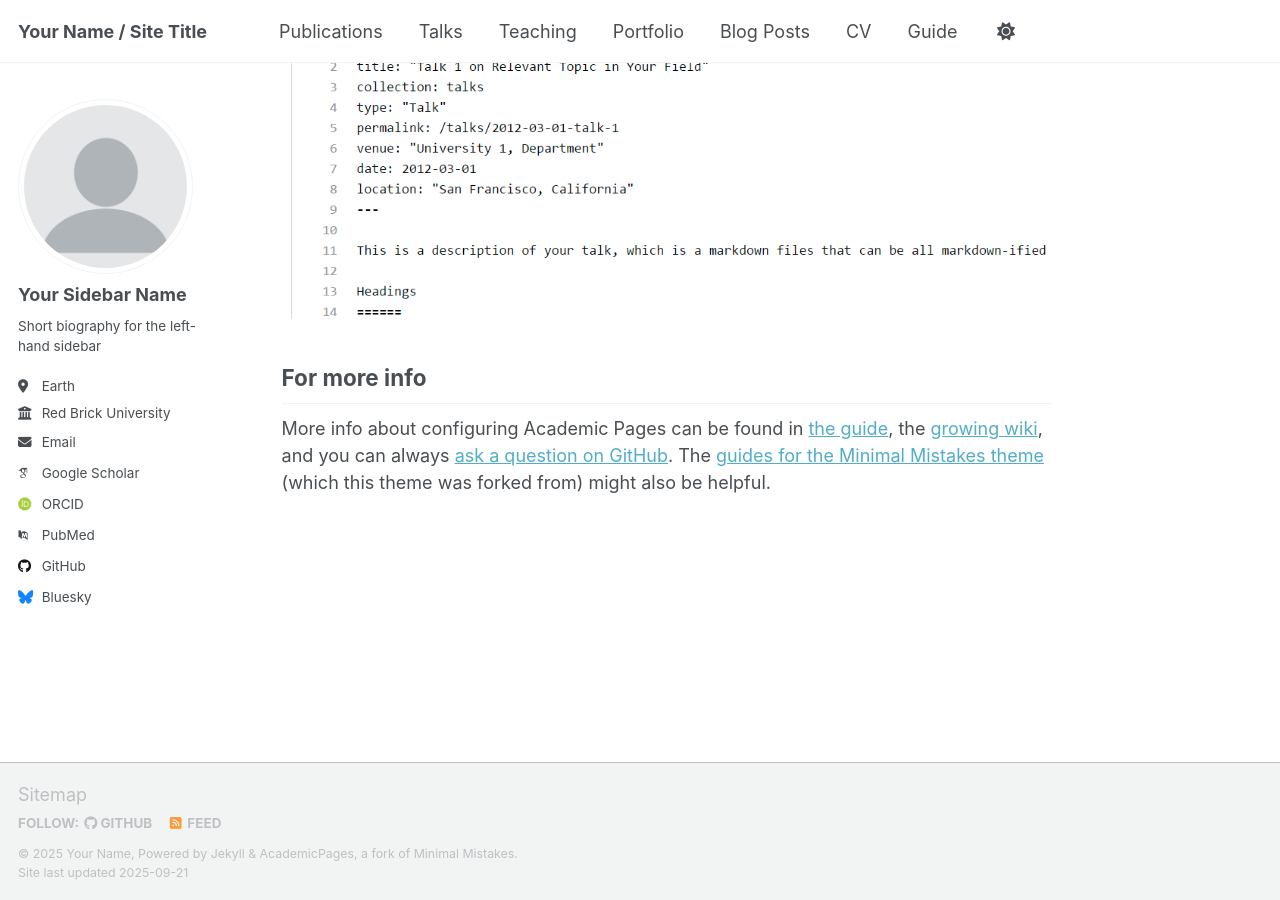
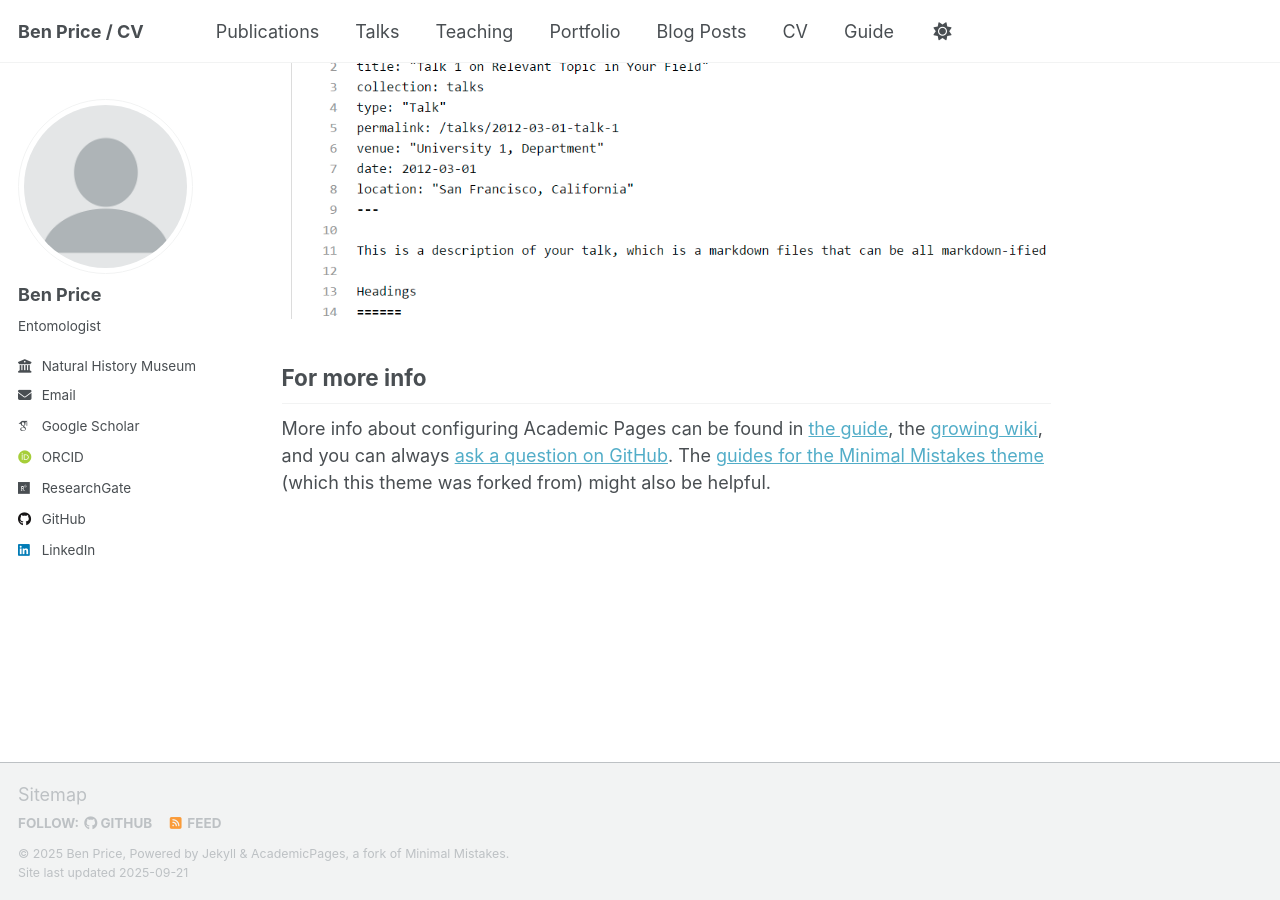
Before and after one commit to bwprice/bwprice.github.io, a Jekyll site: the page built from _pages/about.md, in a window 1280 px wide and 900 px high, scrolled down 2880 px. Built offline with Jekyll 4.4.1, drawn with Linux system fonts in a browser that asks for light colours; some web fonts are replaced; a script that is not in the unit is left out.

Commit message:
Update _config.yml

```diff
--- a/_config.yml
+++ b/_config.yml
@@ -7,16 +7,16 @@
 # server process.
 
 # Basic Site Settings
-locale                   : "en-US"
+locale                   : "en-GB"
 site_theme               : "default" # Currently available options are "default", "air"
-title                    : "Your Name / Site Title"
+title                    : "Ben Price / CV"
 title_separator          : "-"
-name                     : &name "Your Name"
-description              : &description "Your Name's academic portfolio"   # Update this with a general description of your site, this is the default if not overridden by a page
-url                      : https://academicpages.github.io # The base hostname & protocol for your site e.g. "https://[your GitHub username].github.io",
+name                     : &name "Ben Price"
+description              : &description "My academic portfolio"   # Update this with a general description of your site, this is the default if not overridden by a page
+url                      : https://bwprice.github.io # The base hostname & protocol for your site e.g. "https://[your GitHub username].github.io",
                                                            # or if you already have some other page hosted on Github then use "https://[your GitHub username].github.io/[Your Repo Name]"
 baseurl                  : "" # the subpath of your site, e.g. "/blog"
-repository               : "academicpages/academicpages.github.io"
+repository               : "bwprice/bwprice.github.io"
 
 # Site Author - The following control what appear as part of the author content on the side bar.
 #               If a field is blank the icon and link will not appear, otherwise it will be shown.
@@ -24,37 +24,37 @@ repository               : "academicpages/academicpages.github.io"
 author:
   # Biographic information
   avatar           : "profile.png"
-  name             : "Your Sidebar Name"
+  name             : "Ben Price"
   pronouns         : # example: "she/her"
-  bio              : "Short biography for the left-hand sidebar"
-  location         : "Earth"
-  employer         : "Red Brick University"
+  bio              : "Entomologist"
+  location         : # "Earth"
+  employer         : "Natural History Museum"
   uri              : # URL
-  email            : "none@example.org"
+  email            : "b.price@nhm.ac.uk"
 
   # Academic websites
   academia         : # URL
   arxiv            : # URL - Update with the correct link to your profile
-  googlescholar    : "https://scholar.google.com/citations?user=PS_CX0AAAAAJ"
+  googlescholar    : "https://scholar.google.com/citations?user=jSwObAsAAAAJ&hl=en"
   inspire-hep      : # URL
   impactstory      : # URL
-  orcid            : "http://orcid.org/yourorcidurl"
+  orcid            : "http://orcid.org/0000-0001-5497-4087"
   semantic         : # URL
-  pubmed           : "https://www.ncbi.nlm.nih.gov/pubmed/?term=john+snow"
-  researchgate     : # URL
+  pubmed           : # "https://www.ncbi.nlm.nih.gov/pubmed/?term=john+snow"
+  researchgate     : "https://www.researchgate.net/profile/Benjamin-Price-5?ev=hdr_xprf"
   scopus           : # URL
 
   # Repositories and software development
   bitbucket        : # Username - Update with your username on the site
   codepen          : # Username
   dribbble         : # Username
-  github           : "academicpages"
+  github           : "bwprice"
   kaggle           : # Username
   stackoverflow    : # User number or user number and name (i.e., use "1" or "1/jeff-atwood")
 
   # Social media
   artstation       : # Username
-  bluesky          : "bsky.app" # Replace this with you Bluesky username
+  bluesky          : # "bsky.app" # Replace this with you Bluesky username
   facebook         : # Username
   flickr           : # Username
   foursquare       : # Username
@@ -63,7 +63,7 @@ author:
   keybase          : # Username
   instagram        : # Username
   lastfm           : # Username
-  linkedin         : # Username
+  linkedin         : "ben-price-a2a08b28"
   mastodon         : # URL
   medium           : # URL
   pinterest        : # Username
```
